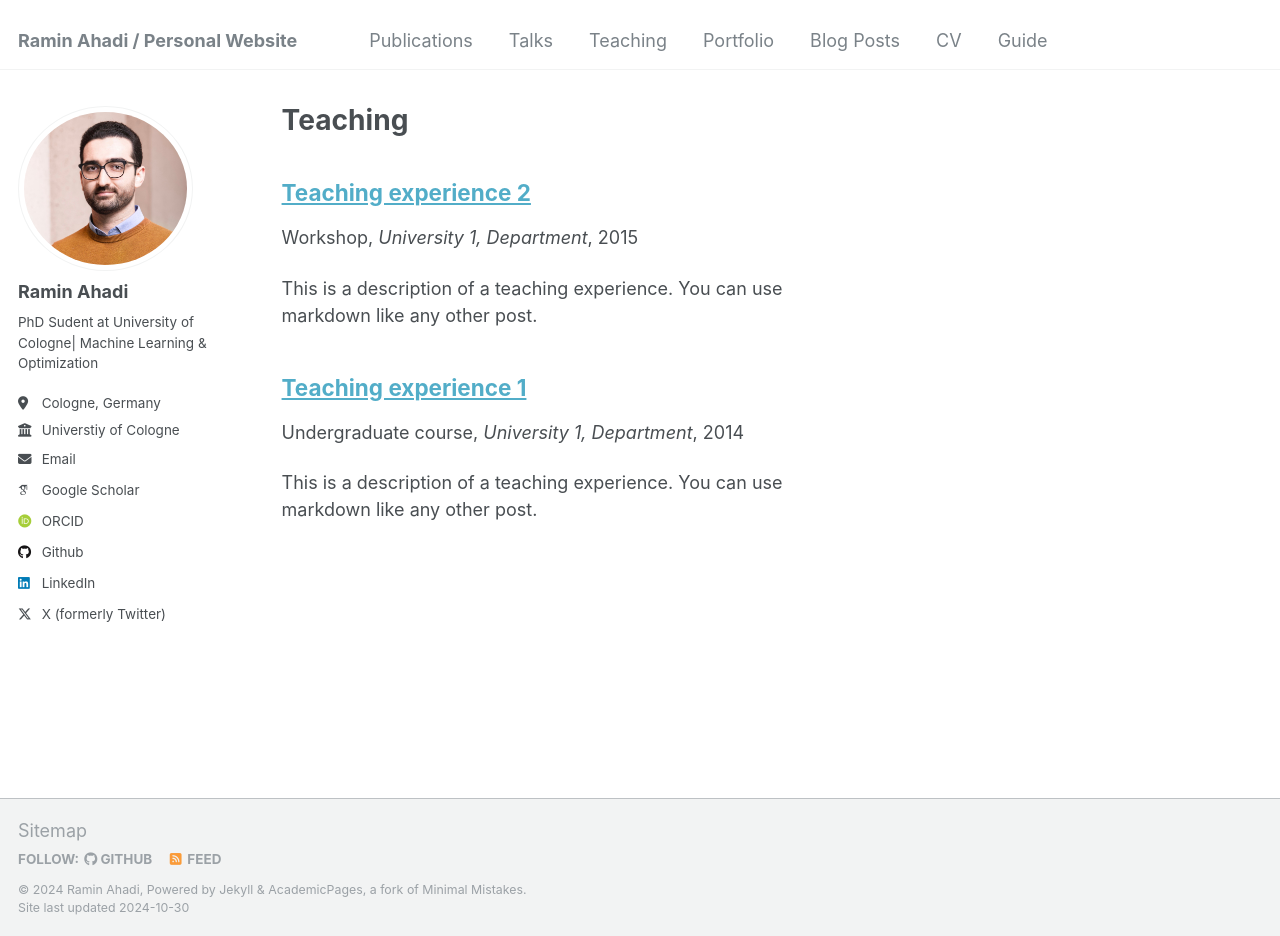
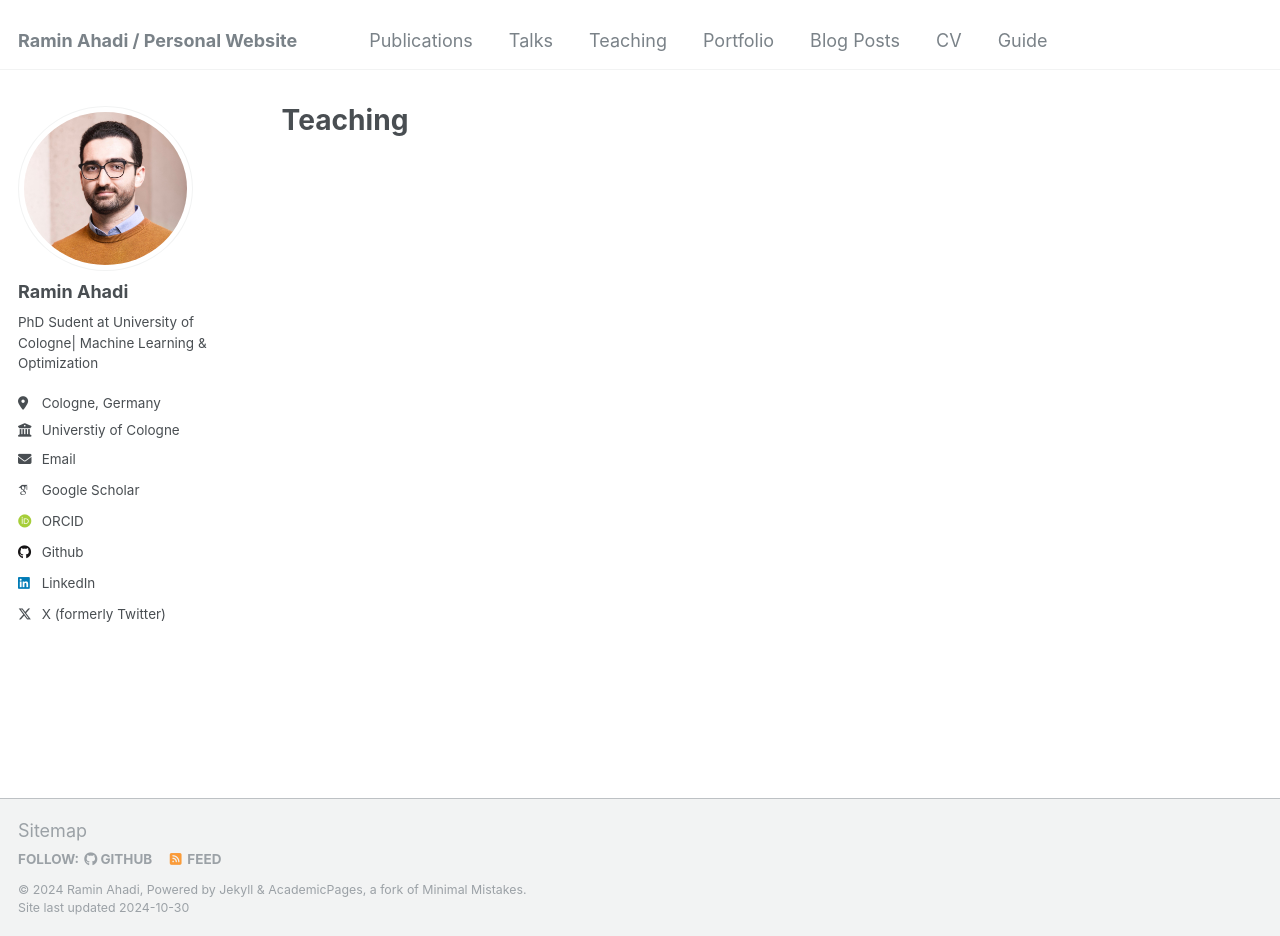
Before and after one commit to rahadi94/rahadi94.github.io, a Jekyll site: the page built from _pages/teaching.html, in a window 1280 px wide and 936 px high. Built offline with Jekyll 4.4.1, drawn with Linux system fonts in a browser that asks for light colours; some web fonts are replaced; some of the changed lines change nothing that is shown.

Commit message:
Update _config.yml

```diff
--- a/_config.yml
+++ b/_config.yml
@@ -212,9 +212,9 @@ kramdown:
 
 # These settings control the types of collections used by the template
 collections:
-  teaching:
-    output: false
-    permalink: /:collection/:path/
+  # teaching:
+  #   output: false
+  #   permalink: /:collection/:path/
   publications:
     output: true
     permalink: /:collection/:path/
```
